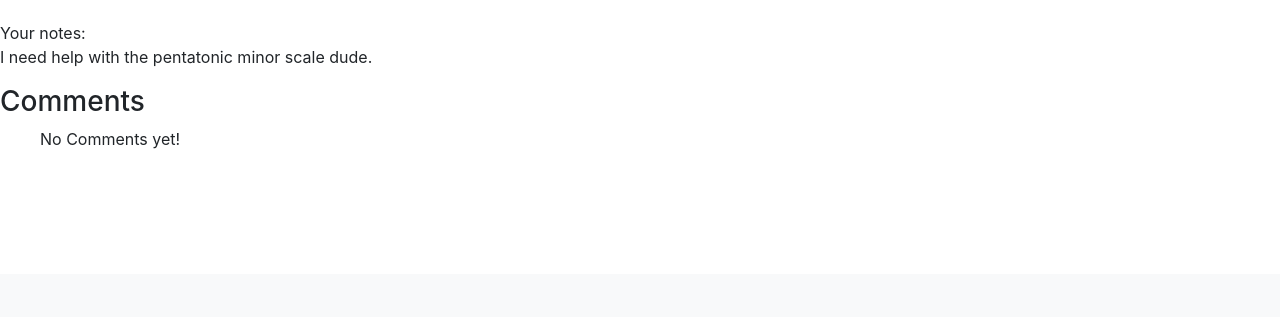
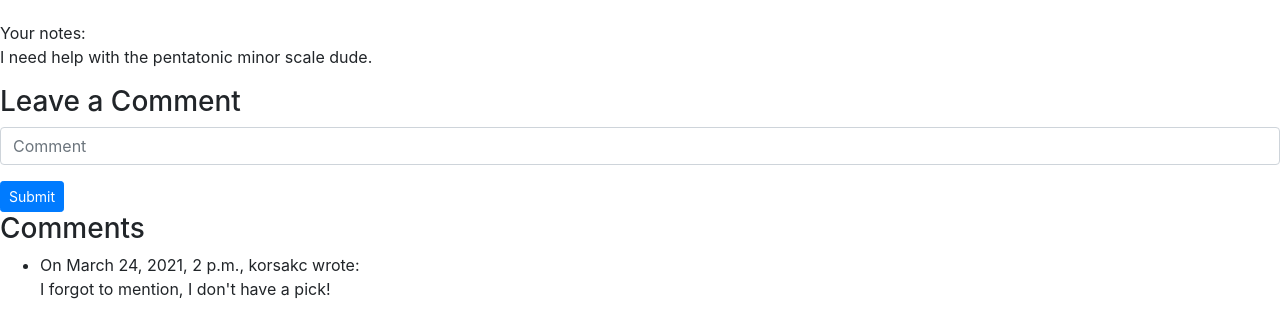
Before and after one commit to chriskorsak/capstone, a Django app: page /feedback/5 in a window 1280 px wide. Shown: the part 526-843 px from the top of the page. Before the commit the page ends 675 px from the top, so only its background shows below. Run offline with Django 3.2, Linux system fonts and the light colour scheme; a user stored in the database is signed in; data comes from the database, SQL or seed files in the repository; both versions use the stored data as it was after the commit; some libraries are stand-ins or nearby versions.

Commit message:
implement feedback comments: create url path, view, update feedback.html template. update readme.

```diff
--- a/ckblues/templates/ckblues/feedback.html
+++ b/ckblues/templates/ckblues/feedback.html
@@ -14,7 +14,6 @@
 </p>
 
 
-    {% comment %}
     <h3>Leave a Comment</h3>
     <form action="{% url 'feedbackComment' feedback.id %}" method="POST">
       {% csrf_token %}
@@ -23,11 +22,10 @@
       </div>
       <input type="submit" value="Submit" class="btn btn-sm btn-primary">
     </form>
-    {% endcomment %}
 
   <h3>Comments</h3>
   <ul>
-  {% for comment in feedbackComments %}
+  {% for comment in comments %}
     <li>
       On {{ comment.date }}, {{ comment.user.username }} wrote:
       <br>
--- a/ckblues/urls.py
+++ b/ckblues/urls.py
@@ -12,5 +12,8 @@ urlpatterns = [
     path("dashboard/<str:username>", views.dashboard, name="dashboard"),
     path("updatecredentials/<str:username>", views.updateCredentials, name="update-credentials"),
     path("feedback-form", views.feedbackForm, name="feedback-form"),
-    path("feedback/<int:feedbackId>", views.feedback, name="feedback")
+    path("feedback/<int:feedbackId>", views.feedback, name="feedback"),
+    path("feedbackComment/<int:feedbackId>", views.feedbackComment, name="feedbackComment")
 ]
+
+#check to make sure my naming conventions are consistent!!!!
--- a/ckblues/views.py
+++ b/ckblues/views.py
@@ -189,6 +189,25 @@ def feedback(request, feedbackId):
   if feedback.user != user:
     return render(request, "ckblues/feedback-form.html")
 
+  # get all comments associated with feedback
+  comments = FeedbackComment.objects.filter(feedback=feedback)
+
   return render(request, "ckblues/feedback.html", {
-    "feedback": feedback
+    "feedback": feedback,
+    "comments": comments
   })
+
+@login_required
+def feedbackComment(request, feedbackId):
+  # get form input and user
+  commentText = request.POST["comment"]
+  user = request.user
+
+  feedback = Feedback.objects.get(pk=feedbackId)
+
+  #create new Comment object with comment text, feedbackId, and user
+  comment = FeedbackComment(user=user, comment=commentText, feedback=feedback)
+  #save comment to database
+  comment.save()
+
+  return HttpResponseRedirect(reverse("feedback", args=(feedbackId,)))
```
Also changed, not shown: README.md, db.sqlite3.
